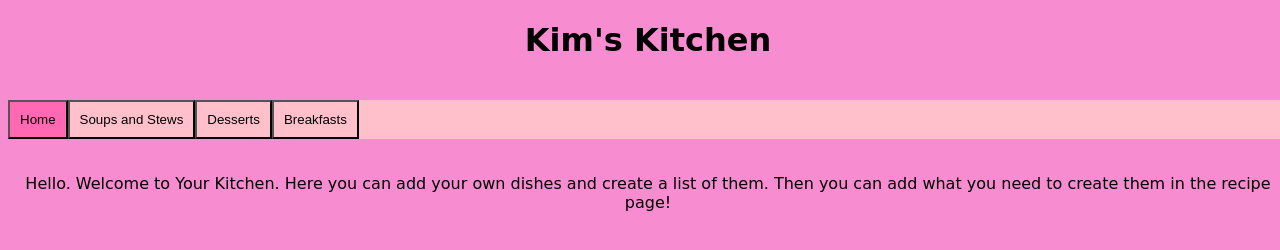
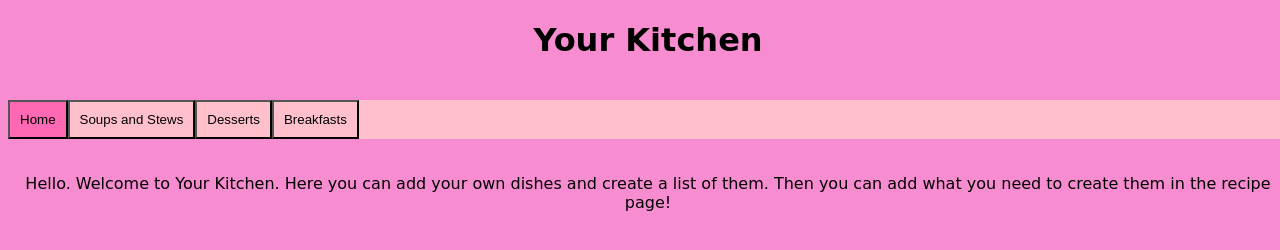
Before and after one commit to TheDragonSorcerer/Cooking-Website, a plain HTML site: page index.html in a window 1280 px wide. Drawn offline with Linux system fonts and the light colour scheme.

Commit message:
updated file

```diff
--- a/index.html
+++ b/index.html
@@ -9,7 +9,7 @@
 </head>
 
 <body>
-  <h1>Kim's Kitchen</h1>
+  <h1>Your Kitchen</h1>
 
   <br>
 
```
